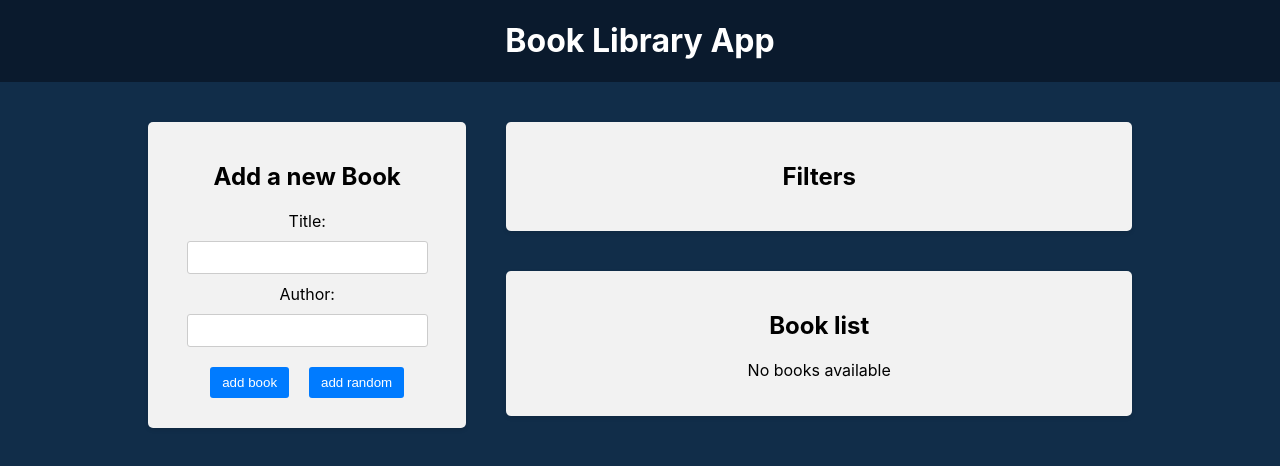
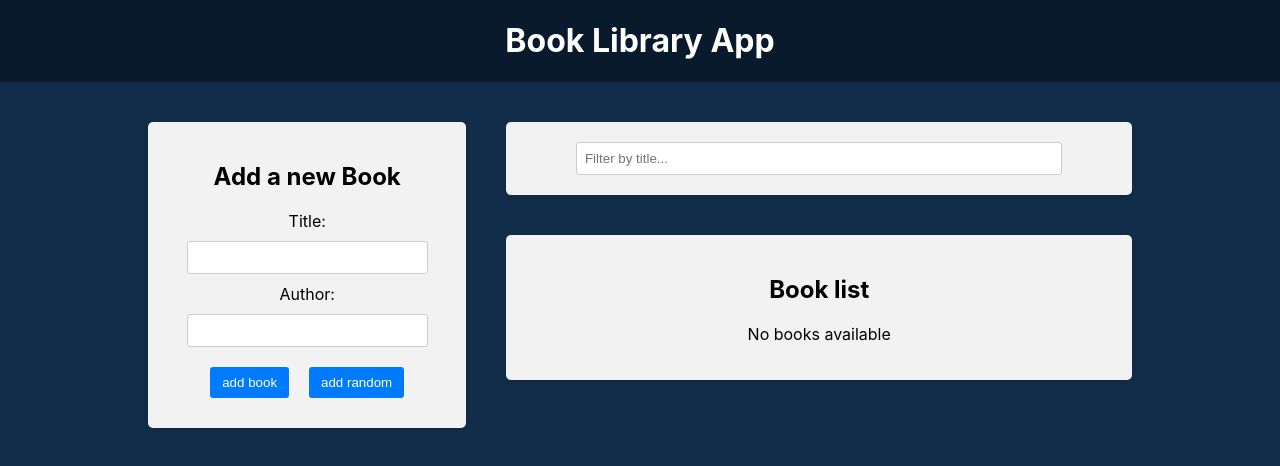
Before and after one commit to anturchin/react-redux, a React (Create React App) app in the folder frontend/: page / in a window 1280 px wide. Shown: the top 466 px of the page. Built offline with nearby package versions, Linux system fonts and the light colour scheme.

Commit message:
add filter

```diff
--- a/frontend/src/components/filter/Filter.js
+++ b/frontend/src/components/filter/Filter.js
@@ -3,7 +3,9 @@
 const Filter = () => {
 	return (
 		<div className="app-block filter">
-			<h2>Filters</h2>
+			<div className="filter-group">
+				<input type="text" placeholder="Filter by title..." />
+			</div>
 		</div>
 	)
 }
```
